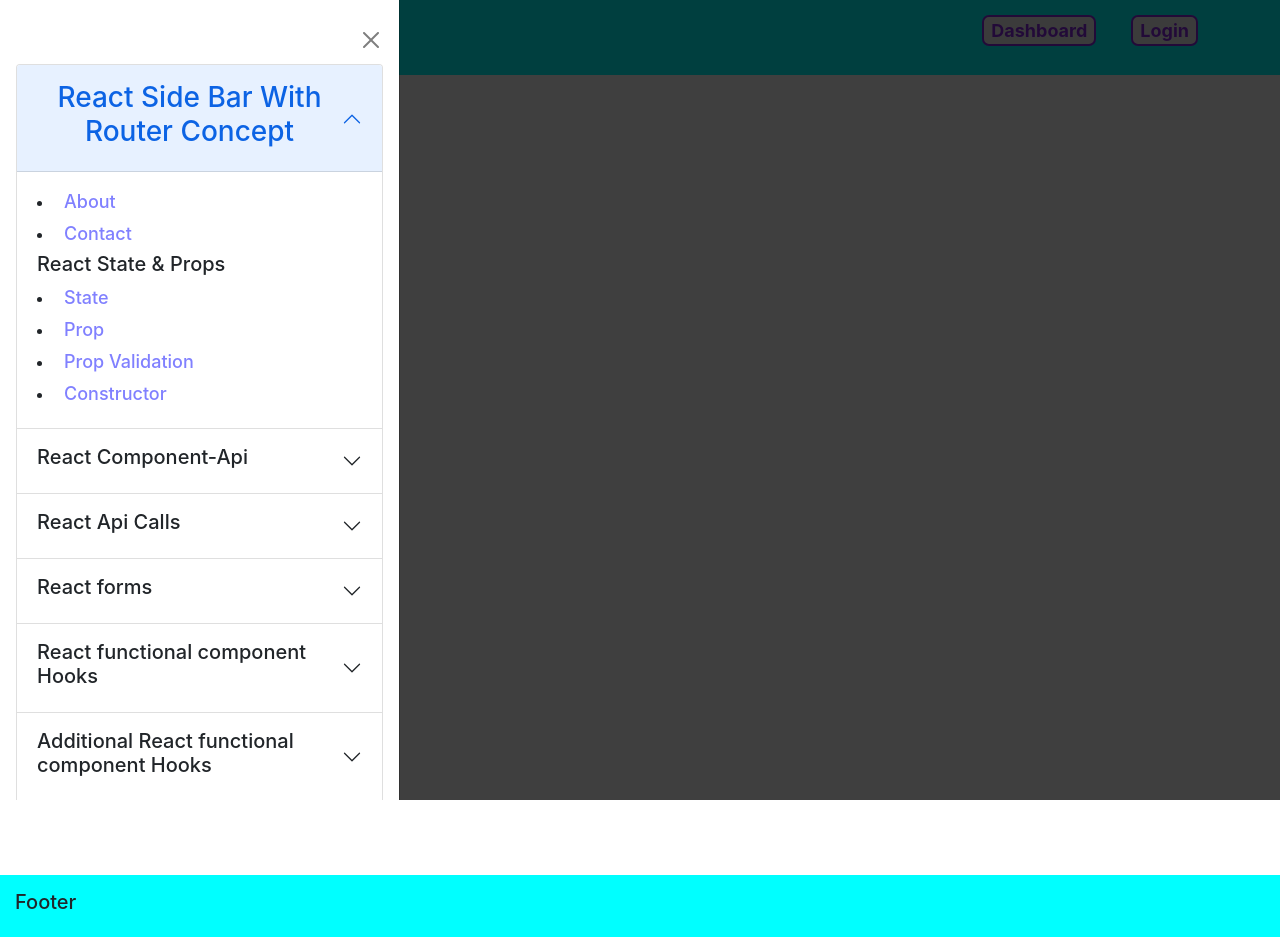
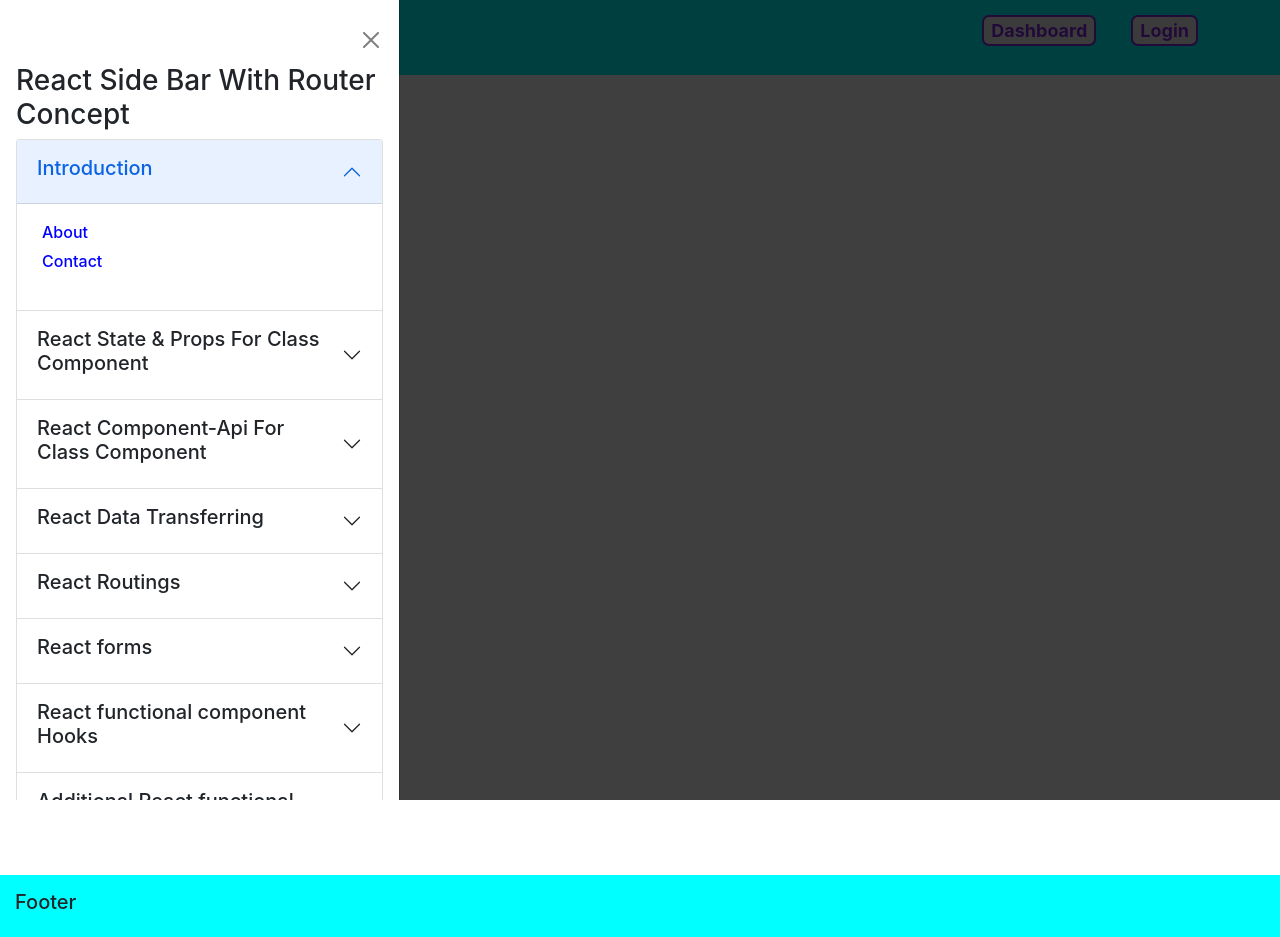
Before and after one commit to pa1popcornapps/practice, a React (Create React App) app: page / in a window 1280 px wide. Both pictures are taken after a click on the button "Documentation". Built offline with nearby package versions, Linux system fonts and the light colour scheme.

Commit message:
Updated with Side bar Content

```diff
--- a/package.json
+++ b/package.json
@@ -10,8 +10,10 @@
     "axios": "^0.27.2",
     "react": "^18.2.0",
     "react-dom": "^18.2.0",
+    "react-redux": "^8.0.4",
     "react-router-dom": "^5.3.0",
     "react-scripts": "5.0.1",
+    "redux": "^4.2.0",
     "web-vitals": "^2.1.4"
   },
   "scripts": {
--- a/src/App.css
+++ b/src/App.css
@@ -57,12 +57,13 @@
   list-style: none;
 }
 
-li Link {
+li a {
   color: blue;
   font-size: 16px;
+  text-decoration: none;
 }
 
-li Link:hover {
+li a:hover {
   color: rgb(233, 76, 115);
   font-size: 16px;
   font-weight: bold;
@@ -135,3 +136,6 @@ a{
 
 }
 a:hover{color:coral;background-color: aqua;border-radius:5px;margin-bottom:7px;}
+.accordion-body{
+ list-style: none;
+}
--- a/src/component/sidebar/Sidebar.js
+++ b/src/component/sidebar/Sidebar.js
@@ -40,25 +40,31 @@ export default function SideBar() {
                         <div className="offcanvas-header row justify-content-end">
                             <button type="button" className="btn-close text-reset" data-bs-dismiss="offcanvas"></button>
                         </div>
+                        <h3>React Side Bar With Router Concept</h3>
                         <nav>
-
                             <div>
                                 <div class="accordion" id="accordionExample">
                                     <div class="accordion-item">
-                                        <h2 class="accordion-header" id="headingOne">
-                                            <button class="accordion-button" type="button" data-bs-toggle="collapse" data-bs-target="#collapseOne" aria-expanded="true" aria-controls="collapseOne">
-                                                <h3 className="text-center">React Side Bar With Router Concept</h3>
-                                            </button>
-                                        </h2>
-                                        <div id="collapseOne" class="accordion-collapse collapse show" aria-labelledby="headingOne" data-bs-parent="#accordionExample">
-                                            <div class="accordion-body">
+                                        <button class="accordion-button" type="button" data-bs-toggle="collapse" data-bs-target="#collapseZero" aria-expanded="true" aria-controls="collapseZero">
+                                            <h5 className="text-center">Introduction</h5>
+                                        </button>
+                                        <div id="collapseZero" class="accordion-collapse collapse show" aria-labelledby="headingZero" data-bs-parent="#accordionExample">
+                                            <ul class="accordion-body">
                                                 <li data-bs-toggle="offcanvas" data-bs-target="#demo">
                                                     <Link to="/about" >About</Link>
                                                 </li>
                                                 <li data-bs-toggle="offcanvas" data-bs-target="#demo">
                                                     <Link to="/contact">Contact</Link>
                                                 </li>
-                                                <h5>React State & Props</h5>
+                                            </ul>
+                                        </div>
+                                    </div>
+                                    <div class="accordion-item">
+                                        <button class="accordion-button collapsed" type="button" data-bs-toggle="collapse" data-bs-target="#collapseOne" aria-expanded="false" aria-controls="collapseOne">
+                                            <h5>React State & Props For Class Component</h5>
+                                        </button>
+                                        <div id="collapseOne" class="accordion-collapse collapse" aria-labelledby="headingOne" data-bs-parent="#accordionExample">
+                                            <ul class="accordion-body">
                                                 <li data-bs-toggle="offcanvas" data-bs-target="#demo">
                                                     <Link to="/documentation/state-props/State" >State</Link>
                                                 </li>
@@ -71,17 +77,15 @@ export default function SideBar() {
                                                 <li data-bs-toggle="offcanvas" data-bs-target="#demo">
                                                     <Link to="/documentation/state-props/Constructor" >Constructor</Link>
                                                 </li>
-                                            </div>
+                                            </ul>
                                         </div>
                                     </div>
                                     <div class="accordion-item">
-                                        <h2 class="accordion-header" id="headingTwo">
-                                            <button class="accordion-button collapsed" type="button" data-bs-toggle="collapse" data-bs-target="#collapseTwo" aria-expanded="false" aria-controls="collapseTwo">
-                                                <h5>React Component-Api</h5>
-                                            </button>
-                                        </h2>
+                                        <button class="accordion-button collapsed" type="button" data-bs-toggle="collapse" data-bs-target="#collapseTwo" aria-expanded="false" aria-controls="collapseTwo">
+                                            <h5>React Component-Api For Class Component</h5>
+                                        </button>
                                         <div id="collapseTwo" class="accordion-collapse collapse" aria-labelledby="headingTwo" data-bs-parent="#accordionExample">
-                                            <div class="accordion-body">
+                                            <ul class="accordion-body">
                                                 <li data-bs-toggle="offcanvas" data-bs-target="#demo">
                                                     <Link to="/documentation/component-api/SetState" >Set State</Link>
                                                 </li>
@@ -91,50 +95,60 @@ export default function SideBar() {
                                                 <li data-bs-toggle="offcanvas" data-bs-target="#demo">
                                                     <Link to="/documentation/component-api/find-dom" >Find Dom Node</Link>
                                                 </li>
-                                            </div>
+                                            </ul>
                                         </div>
                                     </div>
                                     <div class="accordion-item">
-                                        <h2 class="accordion-header" id="headingThree">
-                                            <button class="accordion-button collapsed" type="button" data-bs-toggle="collapse" data-bs-target="#collapseThree" aria-expanded="false" aria-controls="collapseThree">
-
-                                                <h5>React Api Calls</h5>
-                                            </button>
-                                        </h2>
+                                        <button class="accordion-button collapsed" type="button" data-bs-toggle="collapse" data-bs-target="#collapseThree" aria-expanded="false" aria-controls="collapseThree">
+                                            <h5>React Data Transferring</h5>
+                                        </button>
                                         <div id="collapseThree" class="accordion-collapse collapse" aria-labelledby="headingThree" data-bs-parent="#accordionExample">
-                                            <div class="accordion-body">
+                                            <ul class="accordion-body">
                                                 <li data-bs-toggle="offcanvas" data-bs-target="#demo">
-                                                    <Link to="/documentation/api-call/EmployeeApi" >Employee Api Calls</Link>
+                                                    <Link to="/documentation/forms/ControlledForms" >Parent To Child</Link>
                                                 </li>
-                                            </div>
+                                                <li data-bs-toggle="offcanvas" data-bs-target="#demo">
+                                                    <Link to="/documentation/forms/UnControlledForms" >Child To Parent</Link>
+                                                </li>
+                                                <li data-bs-toggle="offcanvas" data-bs-target="#demo">
+                                                    <Link to="/documentation/forms/UnControlledForms" >Between Sibilings</Link>
+                                                </li>
+                                            </ul>
                                         </div>
                                     </div>
                                     <div class="accordion-item">
-                                        <h2 class="accordion-header" id="headingFour">
-                                            <button class="accordion-button collapsed" type="button" data-bs-toggle="collapse" data-bs-target="#collapseFour" aria-expanded="false" aria-controls="collapseFour">
-                                                <h5>React forms</h5>
-                                            </button>
-                                        </h2>
+                                        <button class="accordion-button collapsed" type="button" data-bs-toggle="collapse" data-bs-target="#collapseFour" aria-expanded="false" aria-controls="collapseFour">
+                                            <h5>React Routings</h5>
+                                        </button>
                                         <div id="collapseFour" class="accordion-collapse collapse" aria-labelledby="headingFour" data-bs-parent="#accordionExample">
-                                            <div class="accordion-body">
+                                            <ul class="accordion-body">
+                                                <li data-bs-toggle="offcanvas" data-bs-target="#demo">
+                                                    <Link to="/documentation/forms/ControlledForms" >Routs</Link>
+                                                </li>
+                                            </ul>
+                                        </div>
+                                    </div>
+                                    <div class="accordion-item">
+                                        <button class="accordion-button collapsed" type="button" data-bs-toggle="collapse" data-bs-target="#collapseFive" aria-expanded="false" aria-controls="collapseFive">
+                                            <h5>React forms</h5>
+                                        </button>
+                                        <div id="collapseFive" class="accordion-collapse collapse" aria-labelledby="headingFive" data-bs-parent="#accordionExample">
+                                            <ul class="accordion-body">
                                                 <li data-bs-toggle="offcanvas" data-bs-target="#demo">
                                                     <Link to="/documentation/forms/ControlledForms" >Controlled Forms</Link>
                                                 </li>
                                                 <li data-bs-toggle="offcanvas" data-bs-target="#demo">
                                                     <Link to="/documentation/forms/UnControlledForms" >Un Controlled Forms</Link>
                                                 </li>
-                                            </div>
+                                            </ul>
                                         </div>
                                     </div>
                                     <div class="accordion-item">
-                                        <h2 class="accordion-header" id="headingFive">
-                                            <button class="accordion-button collapsed" type="button" data-bs-toggle="collapse" data-bs-target="#collapseFive" aria-expanded="false" aria-controls="collapseFive">
-
-                                                <h5>React functional component Hooks</h5>
-                                            </button>
-                                        </h2>
-                                        <div id="collapseFive" class="accordion-collapse collapse" aria-labelledby="headingFive" data-bs-parent="#accordionExample">
-                                            <div class="accordion-body">
+                                        <button class="accordion-button collapsed" type="button" data-bs-toggle="collapse" data-bs-target="#collapseSix" aria-expanded="false" aria-controls="collapseSix">
+                                            <h5>React functional component Hooks</h5>
+                                        </button>
+                                        <div id="collapseSix" class="accordion-collapse collapse" aria-labelledby="headingSix" data-bs-parent="#accordionExample">
+                                            <ul class="accordion-body">
                                                 <li data-bs-toggle="offcanvas" data-bs-target="#demo">
                                                     <Link to="/documentation/hooks/functional-hooks/UseState" >Use State</Link>
                                                 </li>
@@ -144,18 +158,15 @@ export default function SideBar() {
                                                 <li data-bs-toggle="offcanvas" data-bs-target="#demo">
                                                     <Link to="/documentation/hooks/functional-hooks/UseContext" >Use Context</Link>
                                                 </li>
-                                            </div>
+                                            </ul>
                                         </div>
                                     </div>
                                     <div class="accordion-item">
-                                        <h2 class="accordion-header" id="headingSix">
-                                            <button class="accordion-button collapsed" type="button" data-bs-toggle="collapse" data-bs-target="#collapseSix" aria-expanded="false" aria-controls="collapseSix">
-
-                                                <h5>Additional React functional component Hooks</h5>
-                                            </button>
-                                        </h2>
-                                        <div id="collapseSix" class="accordion-collapse collapse" aria-labelledby="headingSix" data-bs-parent="#accordionExample">
-                                            <div class="accordion-body">
+                                        <button class="accordion-button collapsed" type="button" data-bs-toggle="collapse" data-bs-target="#collapseSeven" aria-expanded="false" aria-controls="collapseSeven">
+                                            <h5>Additional React functional component Hooks</h5>
+                                        </button>
+                                        <div id="collapseSeven" class="accordion-collapse collapse" aria-labelledby="headingSeven" data-bs-parent="#accordionExample">
+                                            <ul class="accordion-body">
                                                 <li data-bs-toggle="offcanvas" data-bs-target="#demo">
                                                     <Link to="/documentation/hooks/functional-hooks/additional-hooks/UseCallback" >Use Callback</Link>
                                                 </li>
@@ -177,34 +188,58 @@ export default function SideBar() {
                                                 <li data-bs-toggle="offcanvas" data-bs-target="#demo">
                                                     <Link to="/documentation/hooks/functional-hooks/additional-hooks/UseRef" >Use Ref</Link>
                                                 </li>
-                                            </div>
+                                            </ul>
                                         </div>
                                     </div>
                                     <div class="accordion-item">
-                                        <h2 class="accordion-header" id="headingSeven">
-                                            <button class="accordion-button collapsed" type="button" data-bs-toggle="collapse" data-bs-target="#collapseSeven" aria-expanded="false" aria-controls="collapseSeven">
-
-                                                <h5>React class component Hooks</h5>
-                                            </button>
-                                        </h2>
-                                        <div id="collapseSeven" class="accordion-collapse collapse" aria-labelledby="headingSeven" data-bs-parent="#accordionExample">
-                                            <div class="accordion-body">
+                                        <button class="accordion-button collapsed" type="button" data-bs-toggle="collapse" data-bs-target="#collapseEight" aria-expanded="false" aria-controls="collapseEight">
+                                            <h5>React class component Hooks</h5>
+                                        </button>
+                                        <div id="collapseEight" class="accordion-collapse collapse" aria-labelledby="headingEight" data-bs-parent="#accordionExample">
+                                            <ul class="accordion-body">
                                                 <li data-bs-toggle="offcanvas" data-bs-target="#demo">
                                                     <Link to="/documentation/hooks/class-hooks/HooksSequence" >Class Component Hooks</Link>
                                                 </li>
-                                            </div>
+                                            </ul>
+                                        </div>
+                                    </div>
+                                    <div class="accordion-item">
+                                        <button class="accordion-button collapsed" type="button" data-bs-toggle="collapse" data-bs-target="#collapseNine" aria-expanded="false" aria-controls="collapseNine">
+                                            <h5>React Api Calls</h5>
+                                        </button>
+                                        <div id="collapseNine" class="accordion-collapse collapse" aria-labelledby="headingNine" data-bs-parent="#accordionExample">
+                                            <ul class="accordion-body">
+                                                <li data-bs-toggle="offcanvas" data-bs-target="#demo">
+                                                    <Link to="/documentation/api-call/EmployeeApi" >Employee Api Calls</Link>
+                                                </li>
+                                            </ul>
+                                        </div>
+                                    </div>
+                                    <div class="accordion-item">
+                                        <button class="accordion-button collapsed" type="button" data-bs-toggle="collapse" data-bs-target="#collapseTen" aria-expanded="false" aria-controls="collapseTen">
+                                            <h5>Project With Out Redux</h5>
+                                        </button>
+                                        <div id="collapseTen" class="accordion-collapse collapse" aria-labelledby="headingTen" data-bs-parent="#accordionExample">
+                                            <ul class="accordion-body">
+                                                <li data-bs-toggle="offcanvas" data-bs-target="#demo">
+                                                    <Link to="/documentation/api-call/EmployeeApi" >Atm Project</Link>
+                                                </li>
+                                            </ul>
+                                        </div>
+                                    </div>
+                                    <div class="accordion-item">
+                                        <button class="accordion-button collapsed" type="button" data-bs-toggle="collapse" data-bs-target="#collapseEleven" aria-expanded="false" aria-controls="collapseEleven">
+                                            <h5>Project With Redux</h5>
+                                        </button>
+                                        <div id="collapseEleven" class="accordion-collapse collapse" aria-labelledby="headingEleven" data-bs-parent="#accordionExample">
+                                            <ul class="accordion-body">
+                                                <li data-bs-toggle="offcanvas" data-bs-target="#demo">
+                                                    <Link to="/documentation/api-call/EmployeeApi" >Atm Project</Link>
+                                                </li>
+                                            </ul>
                                         </div>
                                     </div>
                                 </div>
-                                <ul className="list-items">
-
-
-
-
-
-
-
-                                </ul>
                             </div>
                         </nav>
                     </div>
```
Also changed, not shown: src/index.js (+3 -4 lines), src/component/sidebar/documentation/data-transfer/Parent.js (added), src/component/sidebar/documentation/data-transfer/SibilingA.js (added), src/component/sidebar/documentation/data-transfer/SibilingB.js (added), src/component/sidebar/documentation/data-transfer/child/Child.js (added), 1 other file (tests, documents, lock files or other folders).
